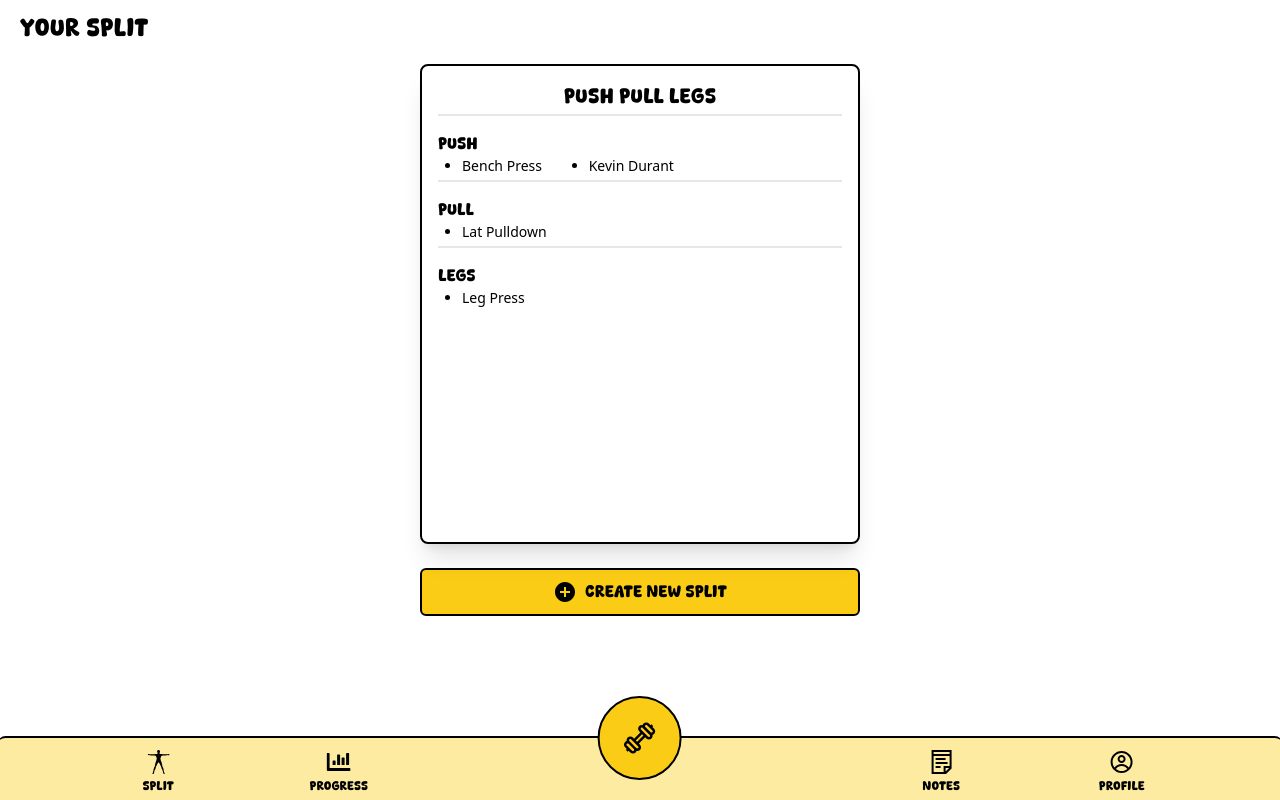
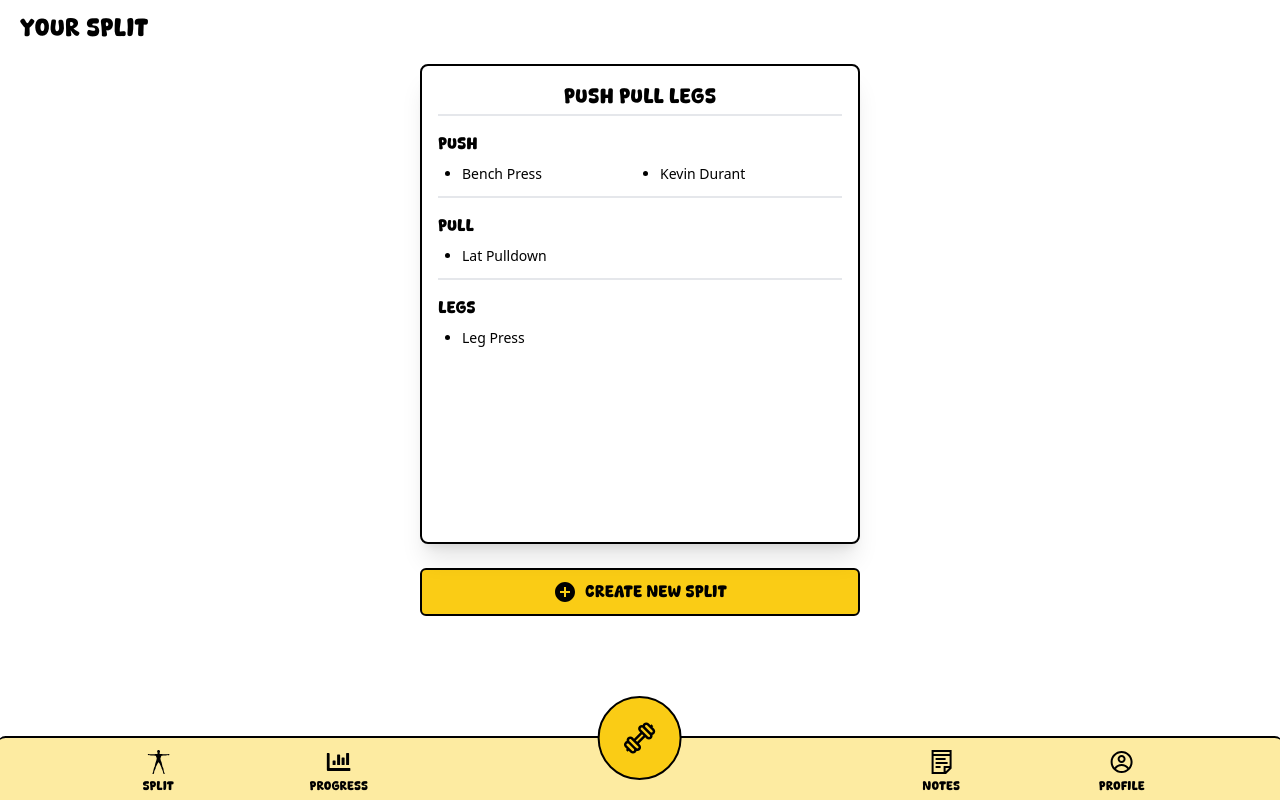
Before and after one commit to elderfieldzeus/twerkout, a React (Vite) app: page /split/current in a window 1280 px wide. Built offline with nearby package versions, Linux system fonts and the light colour scheme; no server answers; sample sign-in values are in the browser's storage.

Commit message:
feat: added handleDeleteWorkout function

```diff
--- a/src/components/Split/Day.tsx
+++ b/src/components/Split/Day.tsx
@@ -9,9 +9,15 @@ const Day: React.FC<DayProps> = ({title, workouts}) => {
   return (
     <div className='w-full'>
         <p className='font-coffee'>{title}</p>
-        <ul className='text-sm font-medium list-disc px-6 w-full grid grid-cols-[repeat(auto-fill,_minmax(6rem,_1fr))] gap-6'>
+        <ul className='text-sm font-medium list-disc px-6 w-full grid grid-cols-2 gap-x-10'>
             {workouts.map((workout, index) => {
-                return <li key = {index}>{workout}</li>
+                return (
+                      <li
+                        key = {index}
+                        className='my-2'
+                      >
+                          {workout}
+                      </li>)
             })}
         </ul>
     </div>
--- a/src/components/Split/DayInput.tsx
+++ b/src/components/Split/DayInput.tsx
@@ -44,13 +44,13 @@ const DayInput: React.FC<DayInputProps> = ({ day, handleChange, handleAdd, index
                     show
                     &&
                     <>
-                        <ul className='text-sm font-medium list-disc px-6 w-full grid grid-cols-2 gap-x-10 gap-y-4'>
+                        <ul className='text-sm font-medium list-disc px-6 w-full grid grid-cols-2 gap-x-10'>
                             {day.workoutIds.map((workout, index) => {
                                 return (
                                 <li key = {index}>
                                     <input
                                         id={`workout` + index}
-                                        className='w-full text-gray-500 outline-none border-none'
+                                        className='w-full outline-none border-none my-2'
                                         value={workout}
                                         onChange={handleChangeWorkout(index)}
                                     />
```
Also changed, not shown: src/pages/NewSplit.tsx (+16 -0 lines), src/styles/tailwind.css.
